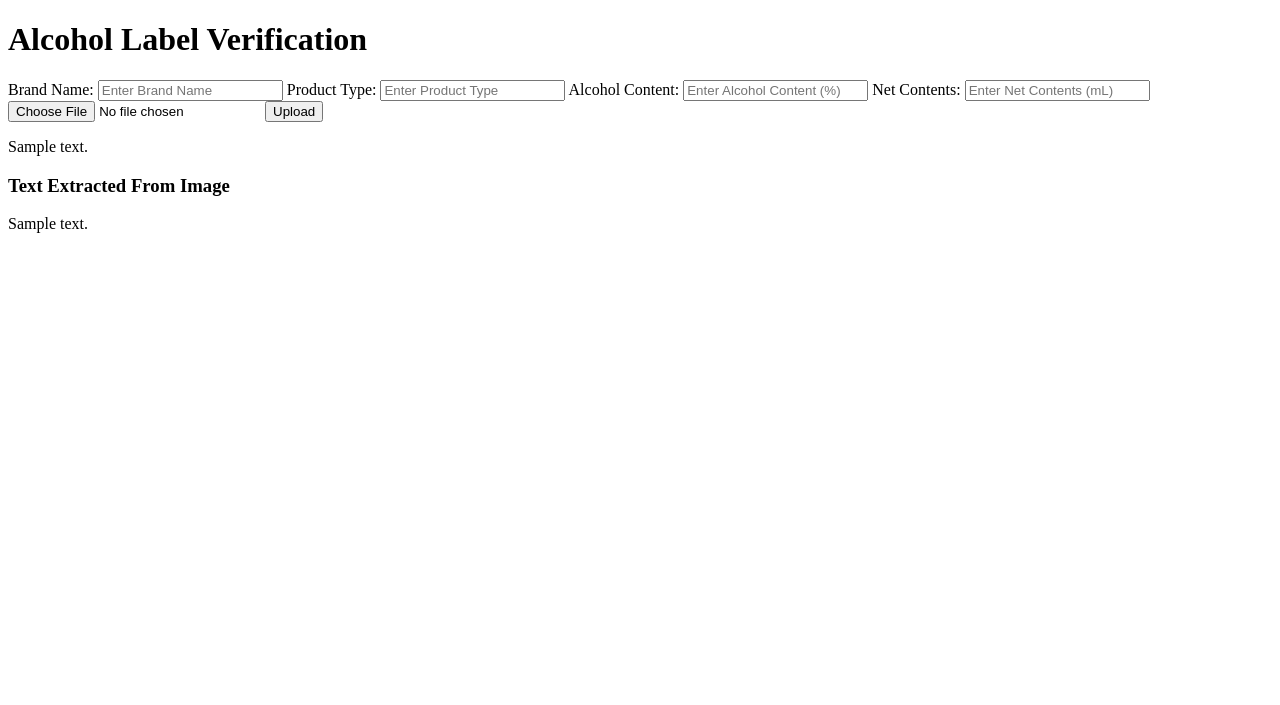
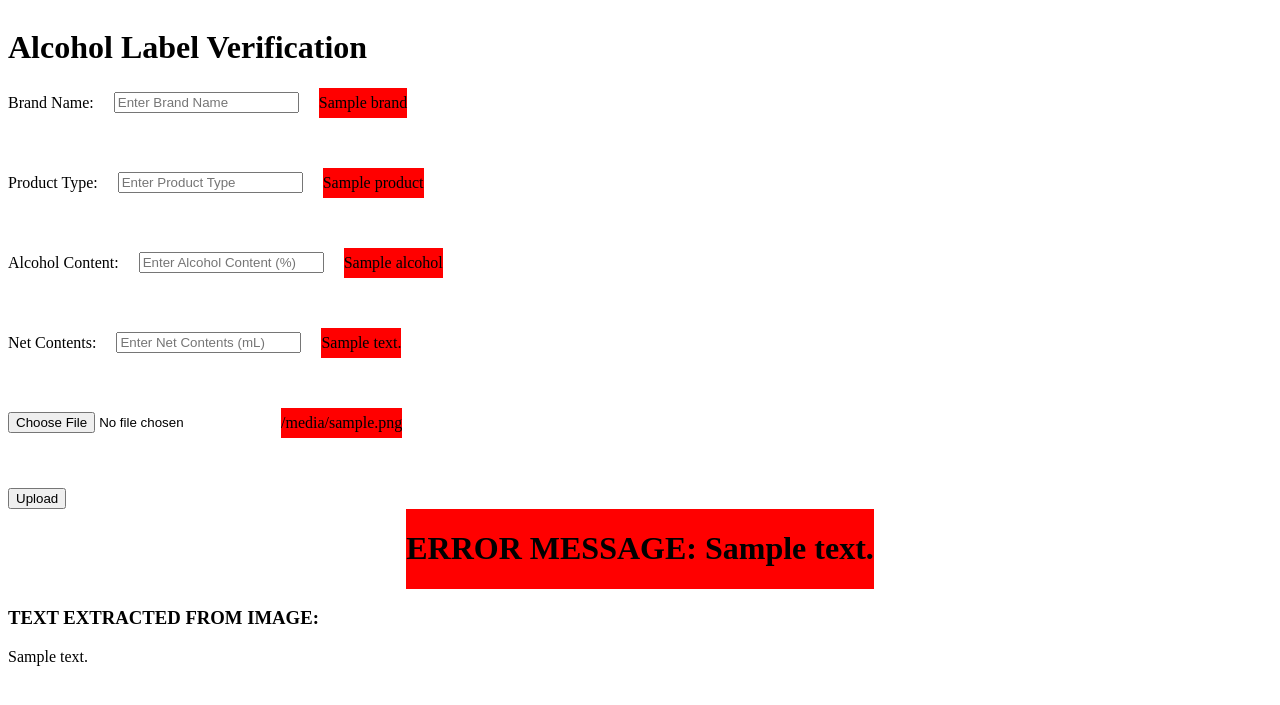
Before and after one commit to mrog9/Alcohol_Label_Verification_App_v2, a Flask app: template templates/form.html in a window 1280 px wide. Shown: the top 705 px of the page. Run offline with Flask 3, Linux system fonts and the light colour scheme; the template is opened without the code that fills it: most values are stand-ins (such as "Sample title", 1, 10 or a date in 2020).

Commit message:
adding new features

```diff
--- a/app.py
+++ b/app.py
@@ -26,42 +26,15 @@ def index():
 @app.route("/upload", methods=["GET", "POST"])
 def upload_file():
 
-    text = ""
-    comment = ""
-    filepath = ""
-    img = None
+    text, comment, filepath = None, None, None
+
+    delete_any_files(UPLOAD_FOLDER)
 
     if request.method == "POST":
 
-        brand = request.form['brand'].lower()
-        prod = request.form['product'].lower()
-        alc = request.form['content'].lower().replace(" ","")
-        net = request.form['net'].lower().replace(" ","")
-        file = request.files["file"]
+        comment, file_obj, img, text = getComments(app)
+        filepath = save_image(app, file_obj, img)
 
-        comment = validate_form_input(brand, prod, alc, net, file)
-
-        if not comment:
-
-            text, comment, img = get_text_from_image(file)
-
-        if not text and not comment:
-
-            comment += "Take clearer picture. No text could be recognized."
-
-        if not comment:
-
-            comment, img = validate_label(img, brand, prod, alc, net)
-
-        if not comment:
-
-            comment = "SUCCESS!"
-
-        if img:
-
-            raw_path = save_file(app, file, img)
-            filepath = raw_path.replace('static/', "")
-            filepath = filepath.replace("\\", "/")
 
     return render_template("form.html", text = text, comment = comment, filepath = filepath)
 
--- /dev/null
+++ b/static/form.css
@@ -0,0 +1,73 @@
+.whole_page{
+
+    display: flex;
+    flex-direction: column;
+
+}
+
+.out_form{
+
+    display: flex;
+    flex-direction: row;
+    align-items: start;
+    gap: 100px;
+
+}
+
+.form{
+
+    display: flex;
+    flex-direction: column;
+
+}
+
+.in_form{
+
+    display: flex;
+    flex-direction: column;
+    gap: 50px;
+}
+
+.before_comment{
+
+    display: inline-flex;
+    height: 30px;
+    background-color: red;
+    align-items: center;
+
+}
+
+.heading{
+
+    display: flex;
+    align-items: center;
+    column-gap: 20px;
+
+}
+
+.comments{
+
+    display: flex;
+    align-self: center;
+
+}
+
+.success{
+
+    background-color: green;
+
+}
+
+.failure{
+
+    display: flex;
+    flex-direction: row;
+    background-color: red;
+
+}
+
+.extract{
+
+    justify-self: end;
+
+}
--- a/templates/form.html
+++ b/templates/form.html
@@ -2,50 +2,109 @@
 <html>
 <head>
     <title>Alcohol Label Verification App</title>
+    <link rel="stylesheet" type="text/css" href="../static/form.css">
 </head>
 <body>
-    <h1>Alcohol Label Verification</h1>
+
+  <div class="whole_page">
+
+    <div class="out_form">
+      <div class="form">
+        <div><h1>Alcohol Label Verification</h1></div>
+        <div>
           <form action="/upload" method="post" enctype="multipart/form-data">
+            <div class ="in_form">
+              <div class="heading">
                 <label for="brand">Brand Name:</label>
                 <input type="text" name="brand" placeholder="Enter Brand Name">
+                {% if comment %}
+                  {% if comment.missing_headers %}
+                  <div class="before_comment"><p>{{comment.missing_headers.brand}}</p></div>
+                  {%endif%}
+                {%endif%}
+              </div>
+
+              <div class="heading">
                 <label for="product">Product Type:</label>
                 <input type="text" name="product" placeholder="Enter Product Type">
+                {% if comment %}
+                  {% if comment.missing_headers %}
+                  <div class="before_comment"><p>{{comment.missing_headers.product}}</p></div>
+                  {%endif%}
+                {%endif%}
+              </div>
+
+              <div class="heading">
                 <label for="content">Alcohol Content:</label>
                 <input type="text" name="content" placeholder="Enter Alcohol Content (%)">
+                {% if comment %}
+                  {% if comment.missing_headers %}
+                  <div class="before_comment"><p>{{comment.missing_headers.alcohol}}</p></div>
+                  {%endif%}
+                {%endif%}
+              </div>
+
+              <div class="heading">
                 <label for="net">Net Contents:</label>
                 <input type="text" name="net" placeholder="Enter Net Contents (mL)">
+                {% if comment %}
+                  {% if comment.missing_headers %}
+                  <div class="before_comment"><p>{{comment.missing_headers.contents}}</p></div>
+                  {%endif%}
+                {%endif%}
+              </div>
+
+              <div class="heading">
                 <input type="file" name="file">
-        <button type="submit">Upload</button>
-    </form>
+                {% if comment %}
+                  {% if comment.missing_headers %}
+                  <div class="before_comment"><p>{{comment.missing_headers.file}}</p></div>
+                  {%endif%}
+                {%endif%}
+              </div>
 
               <div>
-    {% if comment %}
-    <p>{{comment}}</p>
+                <button type="submit">Upload</button>
+              </div>
+            </div>
+          </form>
+        </div>
+      </div>
+
+        <div class="image">
+          {% if filepath %}
+          <h1>Image</h1>
+          <img src="{{ url_for('static', filename=filepath) }}">
           {% endif %}
         </div>
 
-    <div>
-
-      {% if filepath %}
-
-      <h3>Image</h3>
-
-      <img src="{{ url_for('static', filename=filepath) }}">
-
-      {% endif %}
-
-
     </div>
 
+    <div class="comments">
+      {% if comment %}
+        {% if comment.comments_after_submit %}
+        <div class="failure">
+          <div>
+            <h1>ERROR MESSAGE:  {{comment.comments_after_submit}}</h1>
+          </div>
+        </div>
+        {% else %}
+        <div class="success">
+          <h1>{{comment.success}}</h1>
+        </div>
+        {% endif %}
+      {% endif %}
+    </div>
 
-  <div>
+    <div class="extract">
 
       {% if text%}
-    <h3>Text Extracted From Image</h3>
+      <h3>TEXT EXTRACTED FROM IMAGE:</h3>
       <p>{{text}}</p>
       {% endif %}
 
     </div>
+  </div>
 
 </body>
 </html>
```
Also changed, not shown: utils.py (+80 -18 lines). Lines whose indentation alone changed are shown as unchanged.
